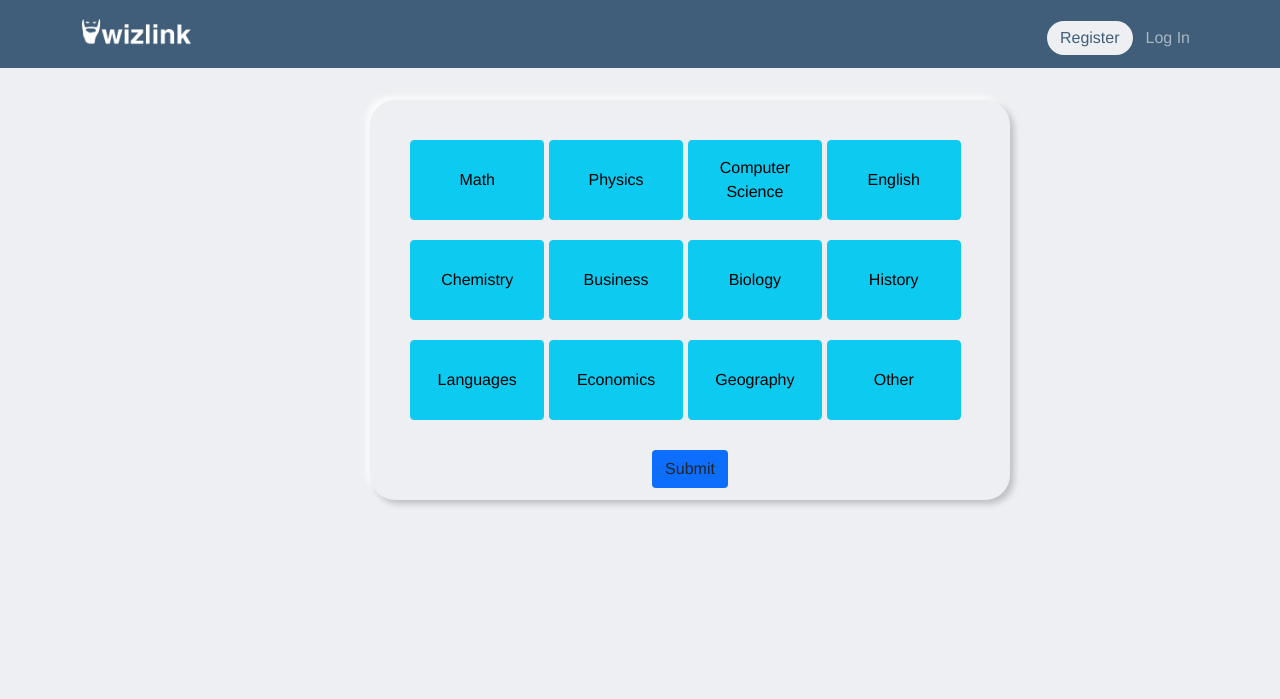
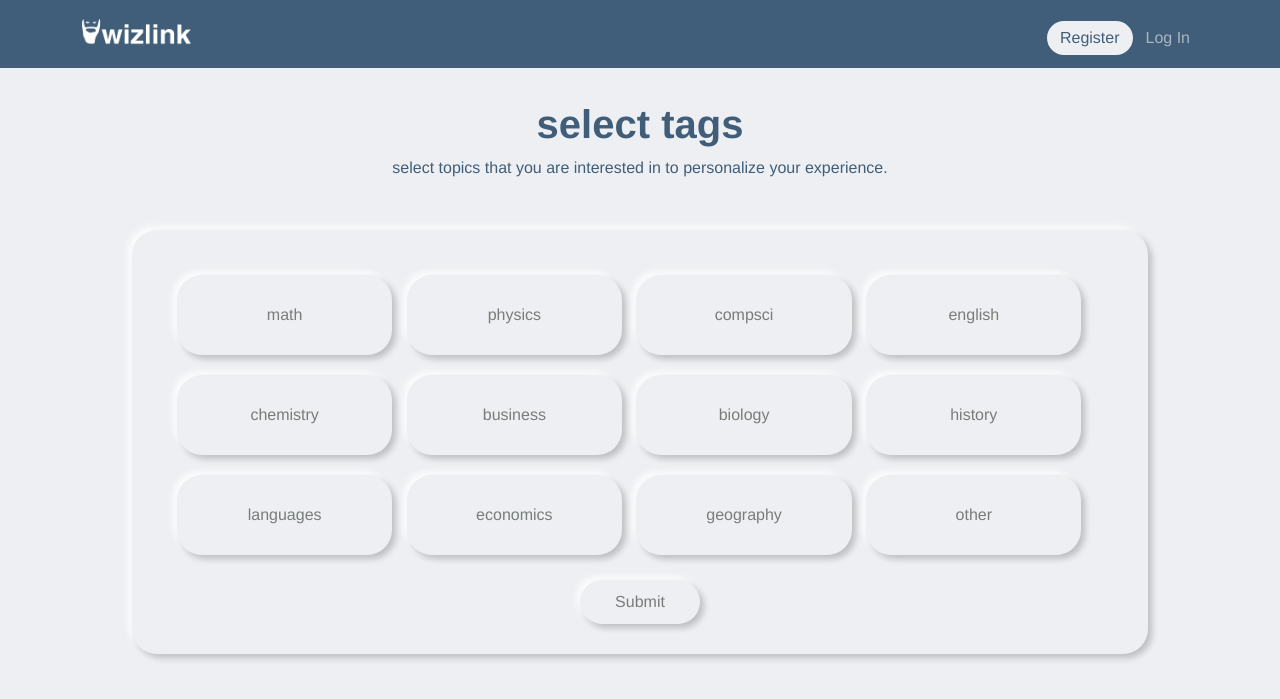
Before and after one commit to RyanM2604/WizLink, a Flask app: page /tags in a window 1280 px wide. Shown: the top 699 px of the page. Run offline with Flask 3, Linux system fonts and the light colour scheme; some libraries are stand-ins or nearby versions.

Commit message:
categories

```diff
--- a/static/styles.css
+++ b/static/styles.css
@@ -233,8 +233,9 @@ textarea {
 }
 
 .darken-btn {
-    background-color: #405E79;
-    color: white
+    box-shadow:
+    4px 4px 6px 0 rgba(0, 0, 0, 0.2) inset,
+    -4px -4px 6px 0 rgba(255, 255, 255, 0.8) inset;
 }
 
 .tabular {
@@ -253,9 +254,9 @@ textarea {
 }
 
 .custom-smaller {
-    width: 24%;
+    width: 23%;
     height: 100%;
-    padding: 10px;
+    margin: 5px
 }
 
 .btn-rows{
@@ -264,5 +265,5 @@ textarea {
 }
 
 .btn-inf{
-    background-color: lightblue;
+    background-color: #edeff2;
 }
--- a/templates/tags.html
+++ b/templates/tags.html
@@ -5,31 +5,40 @@
 {% endblock %}
 
 {% block main %}
-<div id="outline-box" class="box_s" style="height: 50vh; width: 50vw; margin-left: 40vh">
+<div class="header">
+    <h1>
+        <b>select tags</b>
+    </h1>
+    <p>select topics that you are interested in to personalize your experience.</p>
+</div>
+
+<div class="container">
+<div id="outline-box" class="box_s" style="padding: auto;">
     <div class="btn-rows">
-        <button class="btn btn-info custom-smaller">Math</button>
-        <button class="btn btn-info custom-smaller">Physics</button>
-        <button class="btn btn-info custom-smaller">Computer Science</button>
-        <button class="btn btn-info custom-smaller">English</button>
+        <button class="button_s btn-inf custom-smaller">math</button>
+        <button class="button_s btn-inf custom-smaller">physics</button>
+        <button class="button_s btn-inf custom-smaller">compsci</button>
+        <button class="button_s btn-inf custom-smaller">english</button>
     </div>
     <div class="btn-rows">
-        <button class="btn btn-info custom-smaller">Chemistry</button>
-        <button class="btn btn-info custom-smaller">Business</button>
-        <button class="btn btn-info custom-smaller">Biology</button>
-        <button class="btn btn-info custom-smaller">History</button>
+        <button class="button_s btn-inf custom-smaller">chemistry</button>
+        <button class="button_s btn-inf custom-smaller">business</button>
+        <button class="button_s btn-inf custom-smaller">biology</button>
+        <button class="button_s btn-inf custom-smaller">history</button>
     </div>
     <div class="btn-rows">
-        <button class="btn btn-info custom-smaller">Languages</button>
-        <button class="btn btn-info custom-smaller">Economics</button>
-        <button class="btn btn-info custom-smaller">Geography</button>
-        <button id="other" class="btn btn-info custom-smaller">Other</button>
+        <button class="button_s btn-inf custom-smaller">languages</button>
+        <button class="button_s btn-inf custom-smaller">economics</button>
+        <button class="button_s btn-inf custom-smaller">geography</button>
+        <button id="other" class="button_s btn-inf custom-smaller">other</button>
         <div id="other-dropdown" class="dropdown" style="display: none;">
             <input type="text" id="other-input" class="form-control" placeholder="Enter custom tag">
         </div>
     </div>
     <div style="margin-top: 20px; text-align: center;">
-        <button id="submit_btn" class="btn bg-primary">Submit</button>
+        <button id="submit_btn" class="button_s">Submit</button>
     </div>
+</div>
 </div>
 
 <script>
@@ -40,7 +49,7 @@
 
     let submit_btn = document.getElementById("submit_btn");
     document.addEventListener("DOMContentLoaded", function() {
-        const darkButtons = document.querySelectorAll(".btn-info");
+        const darkButtons = document.querySelectorAll(".btn-inf");
 
         darkButtons.forEach(darkButton => {
             darkButton.addEventListener("click", function() {
```
Also changed, not shown: main.db.
